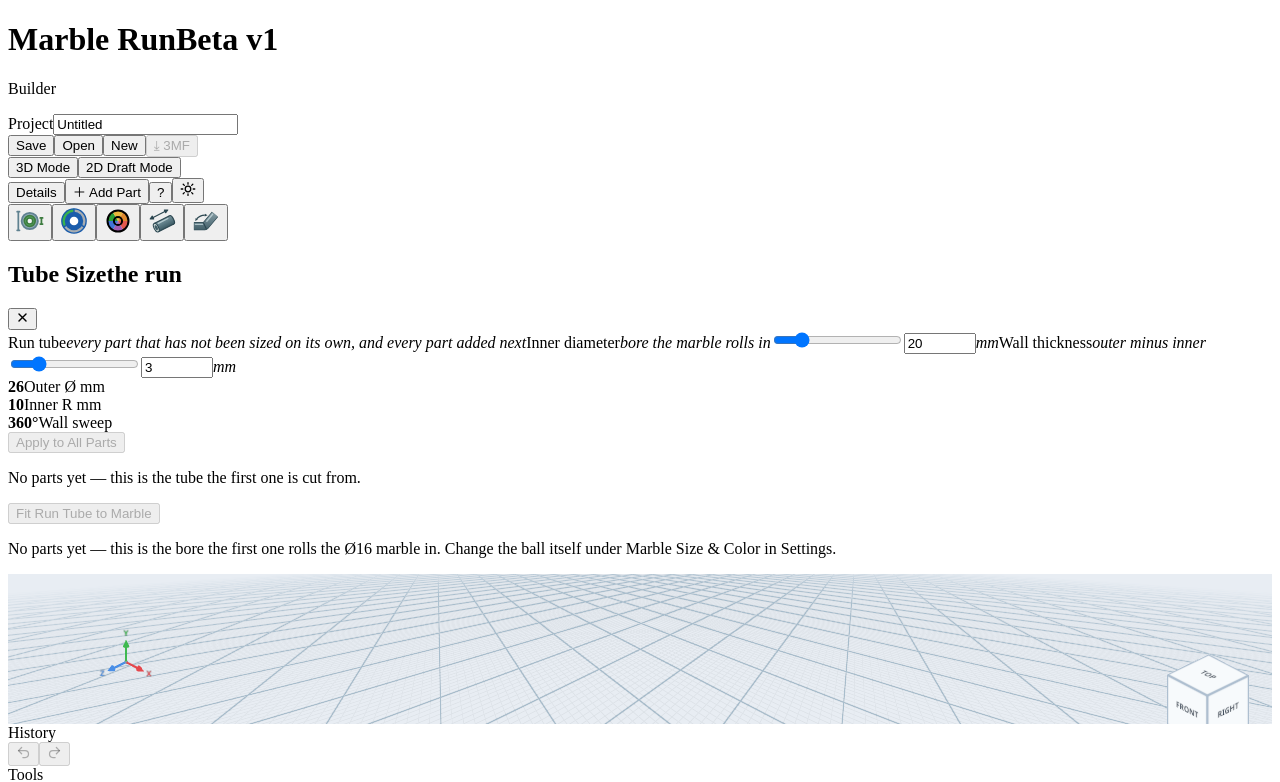
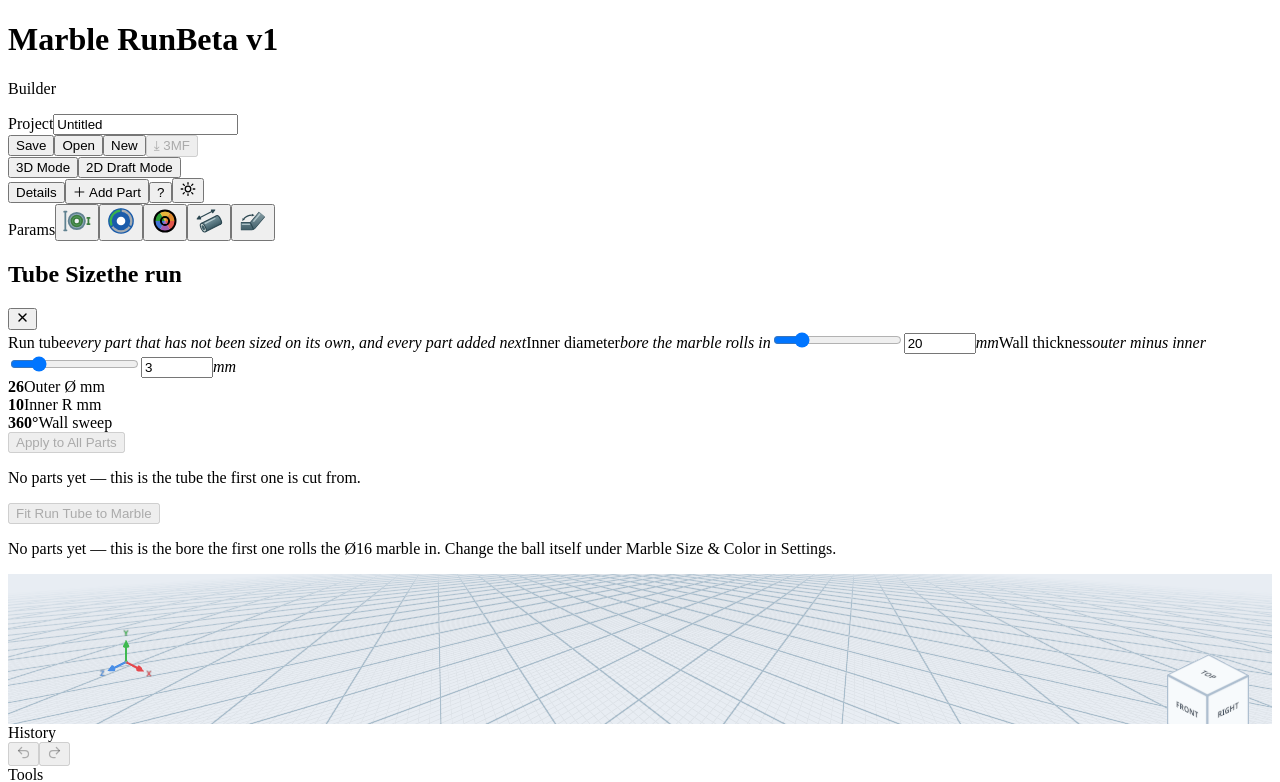
Before and after one commit to FundedYouth-Team/marble-run-generator, a React (Vite) app: page / in a window 1280 px wide. Shown: the top 782 px of the page. Built offline with nearby package versions, Linux system fonts and the light colour scheme; the HTML template or start-up script is replaced by a standard one.

Commit message:
Added text "Params" in the left nav column

```diff
--- a/src/components/LeftDock.tsx
+++ b/src/components/LeftDock.tsx
@@ -89,6 +89,9 @@ export default function LeftDock() {
   return (
     <div className={active ? 'left-dock open' : 'left-dock'}>
       <nav className="icon-rail" aria-label="Part parameters">
+        <span className="rail-name" aria-hidden="true">
+          Params
+        </span>
         {MENUS.map((m) => {
           const off = !!m.tube && structure
           const on = leftPanel === m.id
--- a/src/styles.css
+++ b/src/styles.css
@@ -1047,6 +1047,19 @@ body {
   display: block;
 }
 
+/* What the column of switches is, said once at the top of it, in the same small
+   caps the toolbar names its own groups in. */
+.rail-name {
+  font-size: 9px;
+  font-weight: 600;
+  letter-spacing: 0.1em;
+  text-transform: uppercase;
+  color: var(--ink-mute);
+  line-height: 1;
+  white-space: nowrap;
+  margin-bottom: 2px;
+}
+
 /* Each switch stands in a box of its own, ruled and rounded, rather than being a
    glyph floating on the rail: five painted pictures in a row with nothing
    between them read as one strip of decoration, and the box is what says each
```
Also changed, not shown: 1 other file (tests, documents, lock files or other folders).
